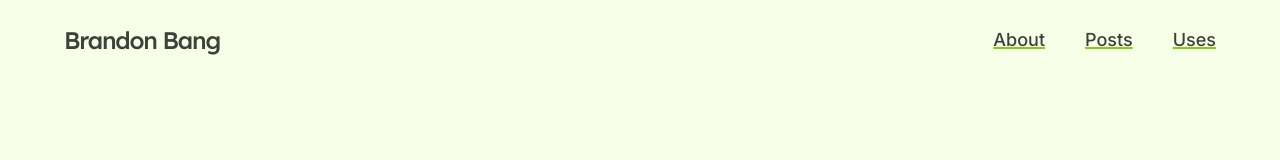
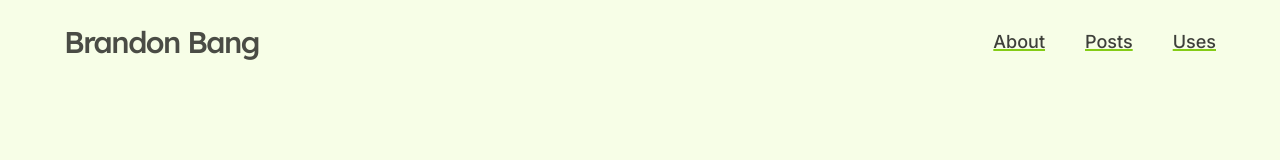
Before and after one commit to brandoncbang/brandonbang.com, an Eleventy site: page src/index.liquid in a window 1280 px wide. Shown: the top 160 px of the page. Built offline with nearby package versions, Linux system fonts and the light colour scheme; Eleventy itself is replaced by a stand-in of ours; files that its build step writes are made by us from their sources.

Commit message:
Adjust logo

```diff
--- a/src/_includes/header.liquid
+++ b/src/_includes/header.liquid
@@ -1,7 +1,12 @@
 <header class="border-b border-lime-300 bg-lime-50 px-6 lg:px-10">
   <div class="mx-auto max-w-6xl py-6">
     <div class="flex items-center justify-between">
-      <a class="font-display text-2xl font-medium tracking-tighter text-black/75" href="/">Brandon Bang</a>
+      <a
+        class="font-display text-3xl font-medium tracking-tighter text-black/70"
+        href="/"
+      >
+        Brandon Bang
+      </a>
 
       {% include 'mobile-nav' %}
 
```
